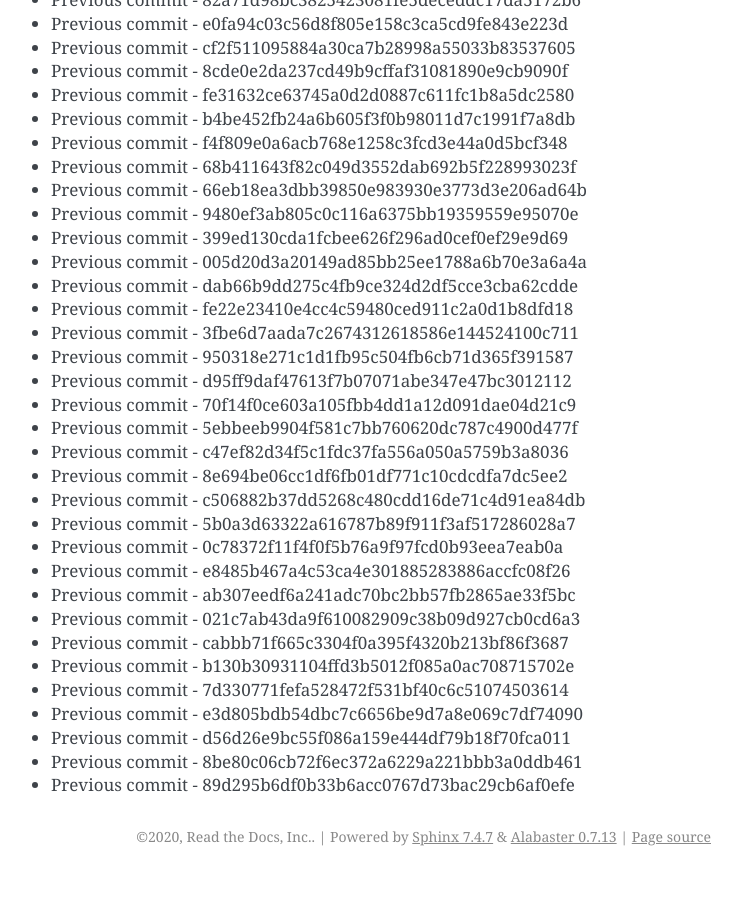
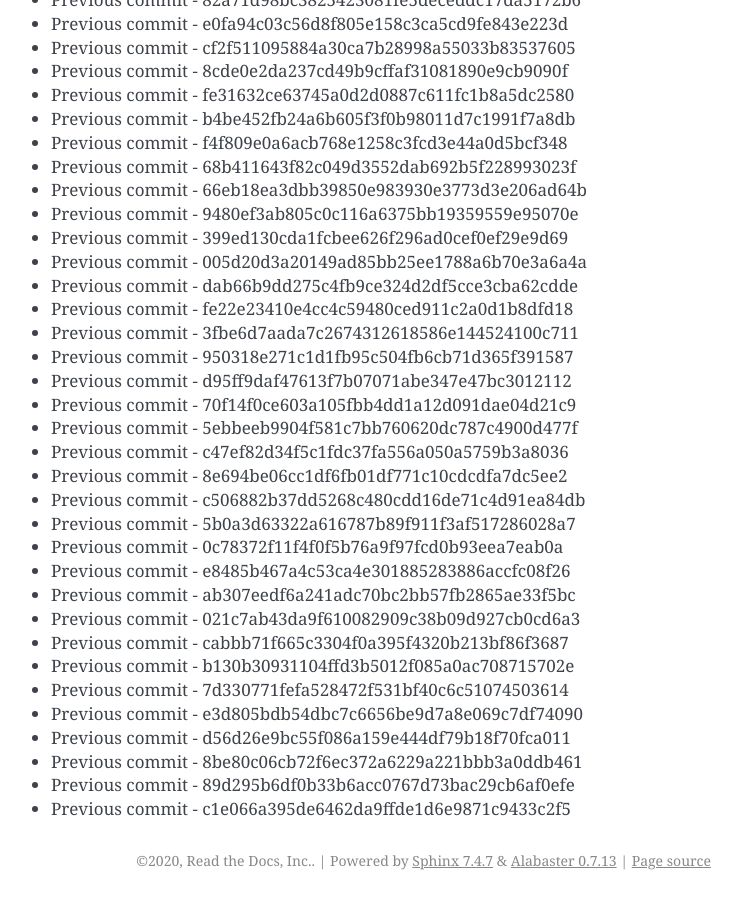
Before and after one commit to readthedocs/rtd-git-stresstest, a Sphinx documentation site: the page built from docs/updates.rst, in a window 1280 px wide and 900 px high, scrolled down 86586 px. Shown: the whole window, without its empty margins (399-1141 px from the left). Built offline with Sphinx 7.4.7, drawn with Linux system fonts in a browser that asks for light colours; before the commit the page ends 87462 px from its top, so only the background shows below that.

Commit message:
Generating commit from previous: c1e066a395de6462da9ffde1d6e9871c9433c2f5

```diff
--- a/docs/updates.rst
+++ b/docs/updates.rst
@@ -3670,3 +3670,4 @@ It can be tested for any performance characteristics.
 * Previous commit - d56d26e9bc55f086a159e444df79b18f70fca011
 * Previous commit - 8be80c06cb72f6ec372a6229a221bbb3a0ddb461
 * Previous commit - 89d295b6df0b33b6acc0767d73bac29cb6af0efe
+* Previous commit - c1e066a395de6462da9ffde1d6e9871c9433c2f5
```
